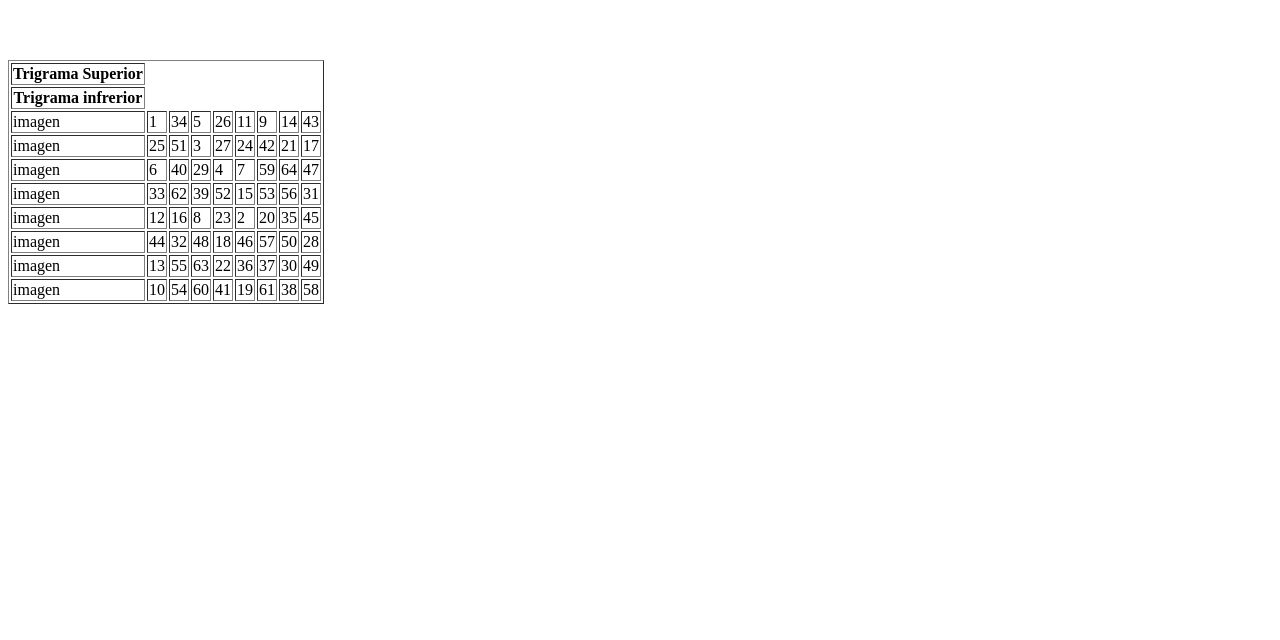
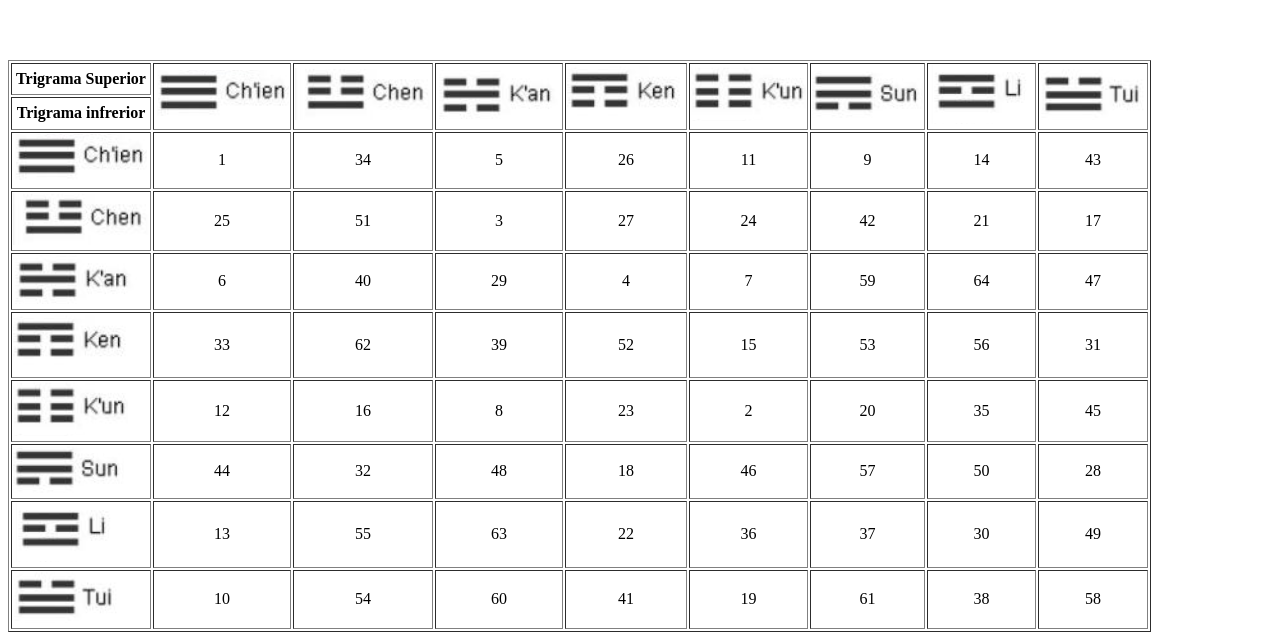
Before and after one commit to JacobHawk603/Proyecto-WEB-2022-2, a plain HTML site: page index.html in a window 1280 px wide. Shown: the part 2844-3484 px from the top of the page. Before the commit the page ends 3156 px from the top, so only its background shows below. Drawn offline with Linux system fonts and the light colour scheme.

Commit message:
añdidas las imagenes para la tabla

```diff
--- a/index.html
+++ b/index.html
@@ -51,97 +51,105 @@
         <table border="1">
             <tr>
                 <th>Trigrama Superior</th>
+                <td rowspan="2"><img src="src/hex00.png" alt="hexagrama1" ></td>
+                <td rowspan="2"><img src="src/hex10.png" alt="hexagrama2" ></td>
+                <td rowspan="2"><img src="src/hex20.png" alt="hexagrama3" ></td>
+                <td rowspan="2"><img src="src/hex30.png" alt="hexagrama4" ></td>
+                <td rowspan="2"><img src="src/hex40.png" alt="hexagrama5" ></td>
+                <td rowspan="2"><img src="src/hex50.png" alt="hexagrama6" ></td>
+                <td rowspan="2"><img src="src/hex60.png" alt="hexagrama7" ></td>
+                <td rowspan="2"><img src="src/hex70.png" alt="hexagrama8" ></td>
             </tr>
             <tr>
                 <th>Trigrama infrerior</th>
             </tr>
             <tr>
-                <td>imagen</td>
-                <td id="columna00">1</td>
-                <td id="columna01">34</td>
-                <td id="columna02">5</td>
-                <td id="columna03">26</td>
-                <td id="columna04">11</td>
-                <td id="columna05">9</td>
-                <td id="columna06">14</td>
-                <td id="columna07">43</td>
+                <td><img src="src/hex00.png" alt="hexagrama1" ></td>
+                <td id="columna00" align="center">1</td>
+                <td id="columna01" align="center">34</td>
+                <td id="columna02" align="center">5</td>
+                <td id="columna03" align="center">26</td>
+                <td id="columna04" align="center">11</td>
+                <td id="columna05" align="center">9</td>
+                <td id="columna06" align="center">14</td>
+                <td id="columna07" align="center">43</td>
             </tr>
             <tr>
-                <td>imagen</td>
-                <td id="columna10">25</td>
-                <td id="columna11">51</td>
-                <td id="columna12">3</td>
-                <td id="columna13">27</td>
-                <td id="columna14">24</td>
-                <td id="columna15">42</td>
-                <td id="columna16">21</td>
-                <td id="columna17">17</td>
+                <td><img src="src/hex10.png" alt="hexagrama2" ></td>
+                <td id="columna10" align="center">25</td>
+                <td id="columna11" align="center">51</td>
+                <td id="columna12" align="center">3</td>
+                <td id="columna13" align="center">27</td>
+                <td id="columna14" align="center">24</td>
+                <td id="columna15" align="center">42</td>
+                <td id="columna16" align="center">21</td>
+                <td id="columna17" align="center">17</td>
             </tr>
             <tr>
-                <td>imagen</td>
-                <td id="columna20">6</td>
-                <td id="columna21">40</td>
-                <td id="columna22">29</td>
-                <td id="columna23">4</td>
-                <td id="columna24">7</td>
-                <td id="columna25">59</td>
-                <td id="columna26">64</td>
-                <td id="columna27">47</td>
+                <td><img src="src/hex20.png" alt="hexagrama3" ></td>
+                <td id="columna20" align="center">6</td>
+                <td id="columna21" align="center">40</td>
+                <td id="columna22" align="center">29</td>
+                <td id="columna23" align="center">4</td>
+                <td id="columna24" align="center">7</td>
+                <td id="columna25" align="center">59</td>
+                <td id="columna26" align="center">64</td>
+                <td id="columna27" align="center">47</td>
             </tr>
             <tr>
-                <td>imagen</td>
-                <td id="columna30">33</td>
-                <td id="columna31">62</td>
-                <td id="columna32">39</td>
-                <td id="columna33">52</td>
-                <td id="columna34">15</td>
-                <td id="columna35">53</td>
-                <td id="columna36">56</td>
-                <td id="columna37">31</td>
+                <td><img src="src/hex30.png" alt="hexagrama4" ></td>
+                <td id="columna30" align="center">33</td>
+                <td id="columna31" align="center">62</td>
+                <td id="columna32" align="center">39</td>
+                <td id="columna33" align="center">52</td>
+                <td id="columna34" align="center">15</td>
+                <td id="columna35" align="center">53</td>
+                <td id="columna36" align="center">56</td>
+                <td id="columna37" align="center">31</td>
             </tr>
             <tr>
-                <td>imagen</td>
-                <td id="columna40">12</td>
-                <td id="columna41">16</td>
-                <td id="columna42">8</td>
-                <td id="columna43">23</td>
-                <td id="columna44">2</td>
-                <td id="columna45">20</td>
-                <td id="columna46">35</td>
-                <td id="columna47">45</td>
+                <td><img src="src/hex40.png" alt="hexagrama5" ></td>
+                <td id="columna40" align="center">12</td>
+                <td id="columna41" align="center">16</td>
+                <td id="columna42" align="center">8</td>
+                <td id="columna43" align="center">23</td>
+                <td id="columna44" align="center">2</td>
+                <td id="columna45" align="center">20</td>
+                <td id="columna46" align="center">35</td>
+                <td id="columna47" align="center">45</td>
             </tr>
             <tr>
-                <td>imagen</td>
-                <td id="columna50">44</td>
-                <td id="columna51">32</td>
-                <td id="columna52">48</td>
-                <td id="columna53">18</td>
-                <td id="columna54">46</td>
-                <td id="columna55">57</td>
-                <td id="columna56">50</td>
-                <td id="columna57">28</td>
+                <td><img src="src/hex50.png" alt="hexagrama6" ></td>
+                <td id="columna50" align="center">44</td>
+                <td id="columna51" align="center">32</td>
+                <td id="columna52" align="center">48</td>
+                <td id="columna53" align="center">18</td>
+                <td id="columna54" align="center">46</td>
+                <td id="columna55" align="center">57</td>
+                <td id="columna56" align="center">50</td>
+                <td id="columna57" align="center">28</td>
             </tr>
             <tr>
-                <td>imagen</td>
-                <td id="columna60">13</td>
-                <td id="columna61">55</td>
-                <td id="columna62">63</td>
-                <td id="columna63">22</td>
-                <td id="columna64">36</td>
-                <td id="columna65">37</td>
-                <td id="columna66">30</td>
-                <td id="columna67">49</td>
+                <td><img src="src/hex60.png" alt="hexagrama7" ></td>
+                <td id="columna60" align="center">13</td>
+                <td id="columna61" align="center">55</td>
+                <td id="columna62" align="center">63</td>
+                <td id="columna63" align="center">22</td>
+                <td id="columna64" align="center">36</td>
+                <td id="columna65" align="center">37</td>
+                <td id="columna66" align="center">30</td>
+                <td id="columna67" align="center">49</td>
             </tr>
             <tr>
-                <td>imagen</td>
-                <td id="columna70">10</td>
-                <td id="columna71">54</td>
-                <td id="columna72">60</td>
-                <td id="columna73">41</td>
-                <td id="columna74">19</td>
-                <td id="columna75">61</td>
-                <td id="columna76">38</td>
-                <td id="columna77">58</td>
+                <td><img src="src/hex70.png" alt="hexagrama8" ></td>
+                <td id="columna70" align="center">10</td>
+                <td id="columna71" align="center">54</td>
+                <td id="columna72" align="center">60</td>
+                <td id="columna73" align="center">41</td>
+                <td id="columna74" align="center">19</td>
+                <td id="columna75" align="center">61</td>
+                <td id="columna76" align="center">38</td>
+                <td id="columna77" align="center">58</td>
             </tr>
         </table>
     </div>
```
Also changed, not shown: src/hex00.png (added), src/hex10.png (added), src/hex20.png (added), src/hex30.png (added), src/hex40.png (added), src/hex50.png (added), src/hex60.png (added), src/hex70.png (added).
